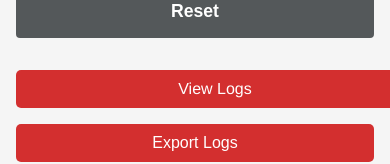
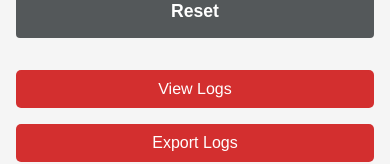
Before and after one commit to TeeJayWilliamson/DwellTimer, a React (Create React App) app: page / in a window 390 px wide. Shown: the part 741-905 px from the top of the page. Built offline with nearby package versions, Linux system fonts and the light colour scheme.

Commit message:
Button Sizes

```diff
--- a/src/TrainStopwatch.css
+++ b/src/TrainStopwatch.css
@@ -212,10 +212,12 @@
     width: 100%;
     max-width: 400px;
     justify-content: center;
-  }
+}
 
-  .action-button {
-    display: inline-block; /* Ensures it behaves like a button */
+.action-button {
+    display: inline-block; /* Ensures button doesn't stretch */
+    width: auto; /* Prevents full width */
+    min-width: 120px; /* Ensures consistent size */
     text-align: center;
     padding: 10px 20px;
     font-size: 16px;
@@ -225,7 +227,9 @@
     border-radius: 5px;
     text-decoration: none; /* Removes underline from Link */
     cursor: pointer;
-  }
+    white-space: nowrap; /* Prevents text from wrapping */
+}
+
 
   .action-button:hover {
     background-color: #b71c1c;
@@ -299,7 +303,7 @@
     }
 
     .action-button {
-      width: 100%;
+      max-width: 100%;
       text-align: center;
     }
   }
```
